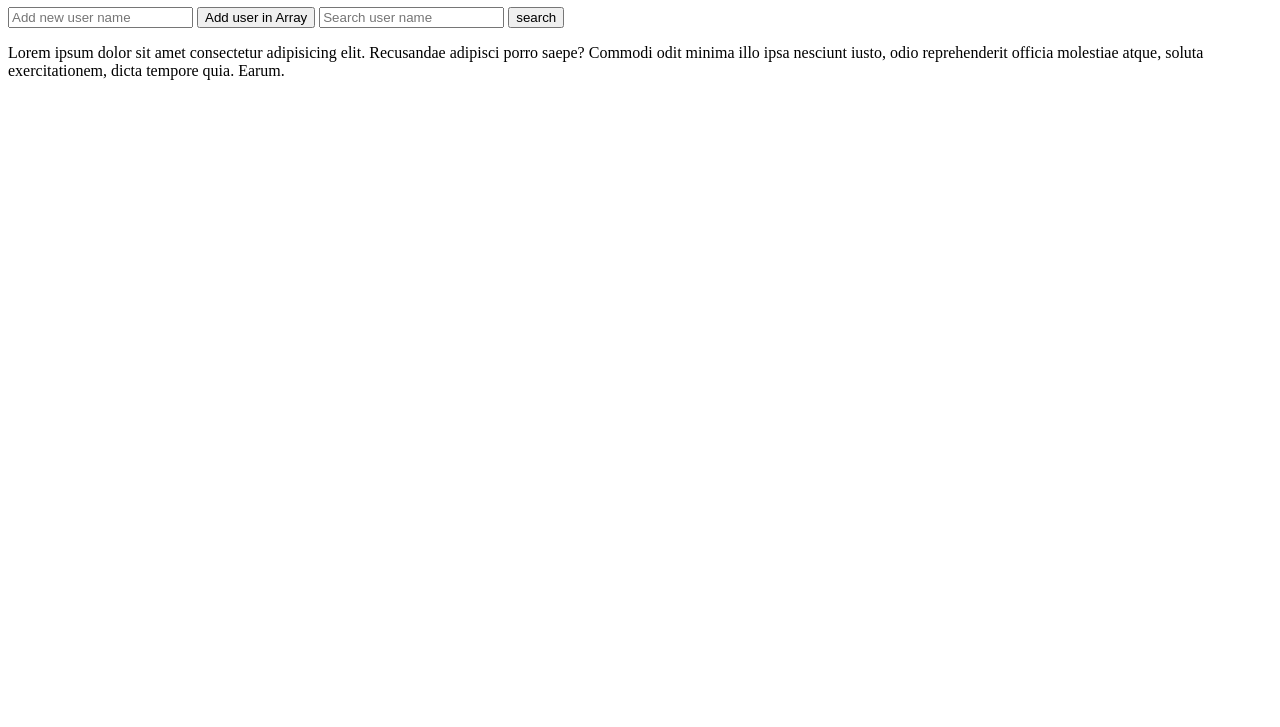
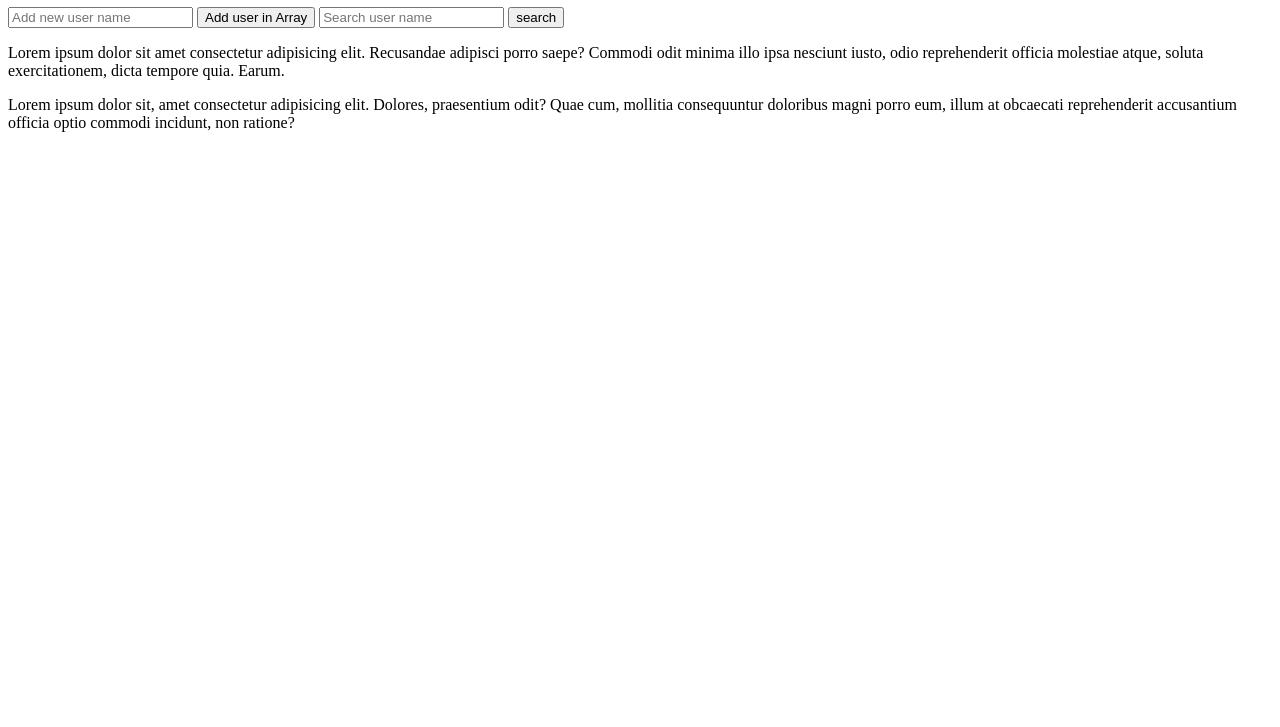
Before and after one commit to muzammilpro/Js-Array-Concept, a plain HTML site: page index.html in a window 1280 px wide. Shown: the part 73-800 px from the top of the page. Drawn offline with Linux system fonts and the light colour scheme.

Commit message:
Some Change

```diff
--- a/index.html
+++ b/index.html
@@ -17,9 +17,11 @@
 
     <input id="searchInput" type="text" placeholder="Search user name">
     <button onclick="findUser()">search</button>
-    <p id="searchResult">Lorem ipsum dolor sit amet consectetur adipisicing elit. Recusandae adipisci porro saepe? Commodi odit minima illo ipsa nesciunt iusto, odio reprehenderit officia molestiae atque, soluta exercitationem, dicta tempore quia. Earum.</p>
+    <p id="searchResult">Lorem ipsum dolor sit amet consectetur adipisicing elit. Recusandae adipisci porro saepe?
+        Commodi odit minima illo ipsa nesciunt iusto, odio reprehenderit officia molestiae atque, soluta exercitationem,
+        dicta tempore quia. Earum.</p>
 
-
+  <p>Lorem ipsum dolor sit, amet consectetur adipisicing elit. Dolores, praesentium odit? Quae cum, mollitia consequuntur doloribus magni porro eum, illum at obcaecati reprehenderit accusantium officia optio commodi incidunt, non ratione?</p>
 
     <script src="./script.js"></script>
 </body>
```
